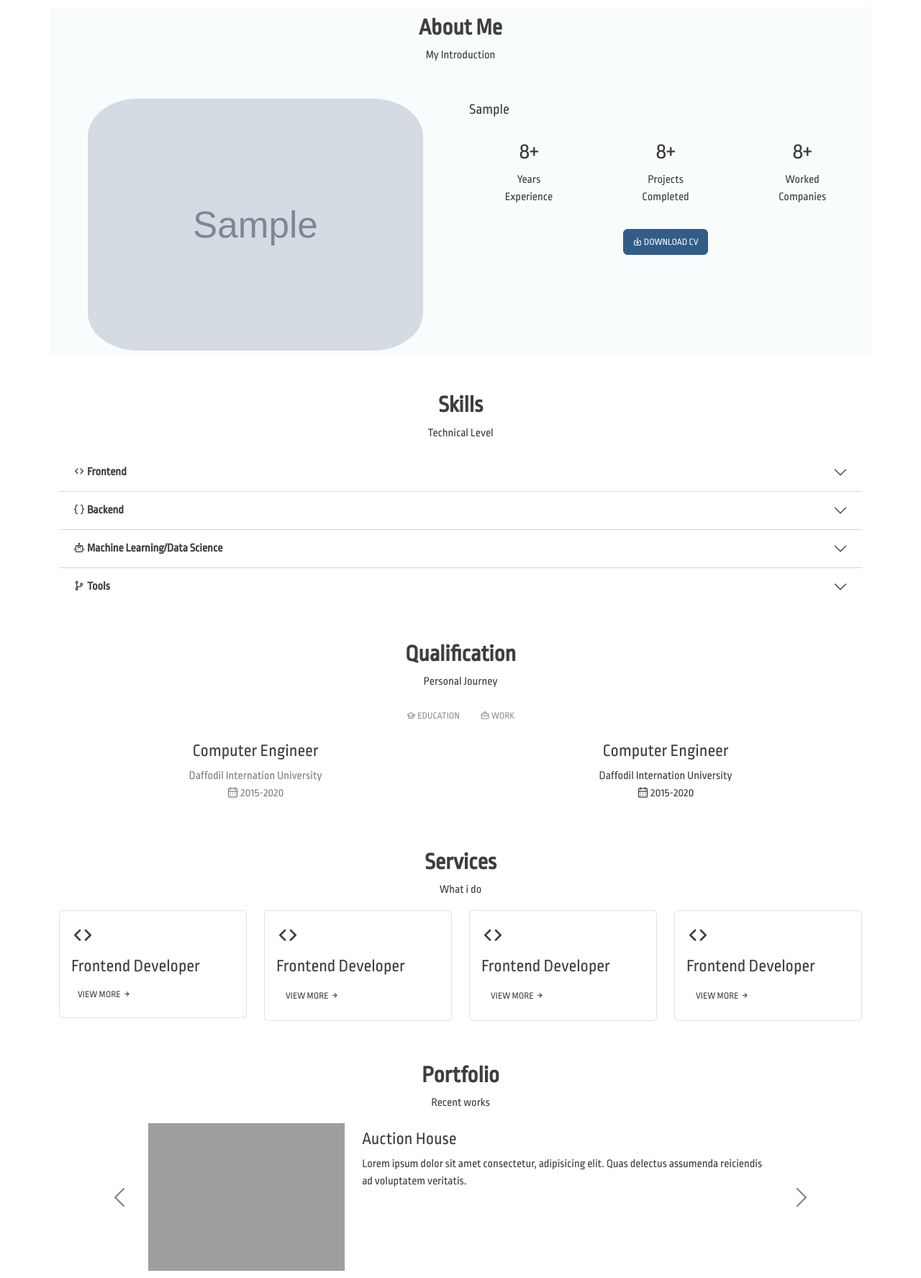
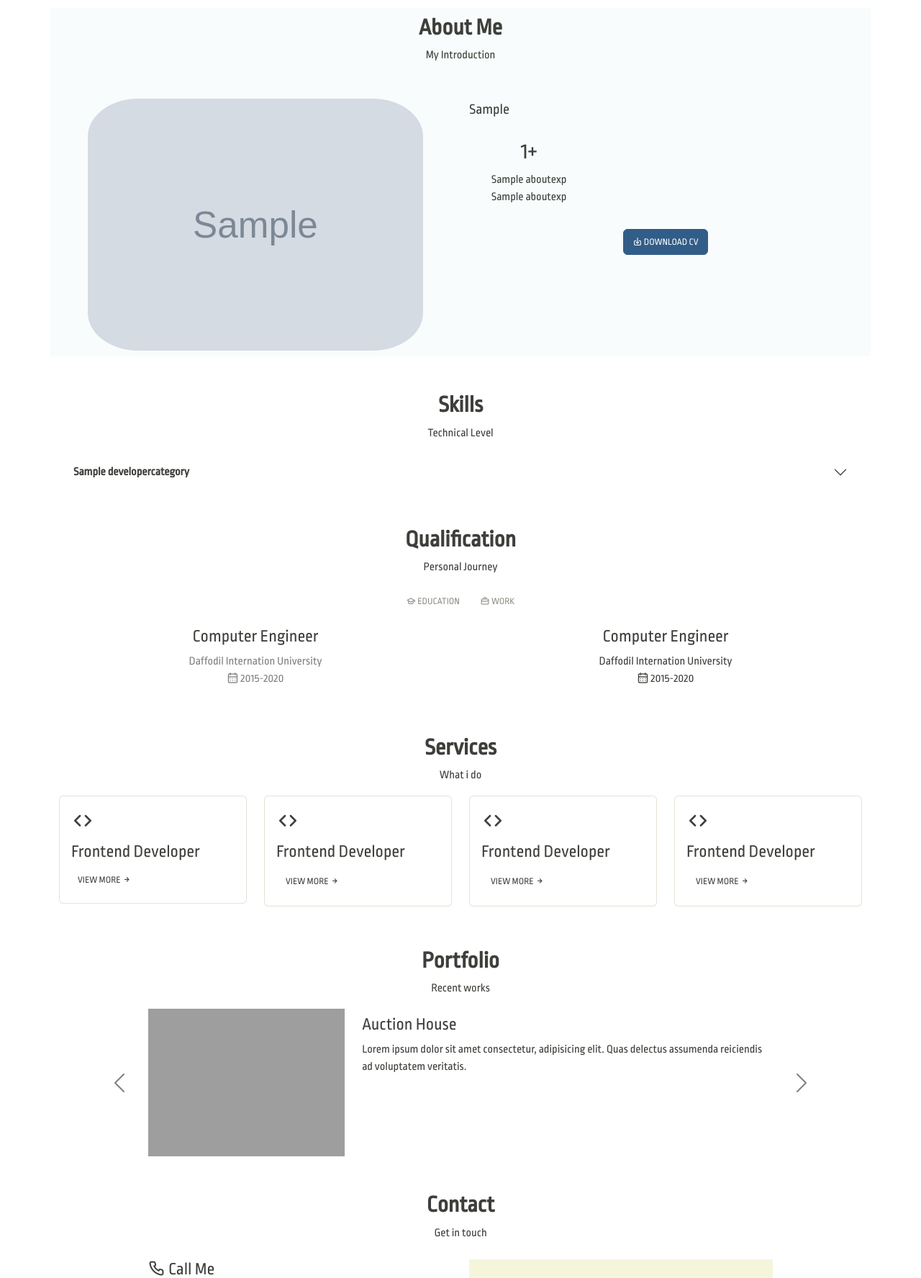
Before and after one commit to nilldiggonto/simple-portfolio-to-represent-yourself, a Django app: template templates/base.html in a window 1280 px wide. Shown: the part 307-2082 px from the top of the page at 72% size. Run offline with Django 3.2, Linux system fonts and the light colour scheme; the template is opened without the code that fills it: values that come from a table or form of the project are taken from there, others are empty; tables that the repository leaves empty hold one stand-in row (values such as "Sample post"); grey boxes marked "Sample" are stand-in pictures; grey boxes are pictures that could not be loaded.

```diff
--- a/antu/admin.py
+++ b/antu/admin.py
@@ -1,5 +1,8 @@
 from django.contrib import admin
-from .models import ProfileModel
+from .models import ProfileModel,AboutExp,DeveloperCategory,DeveloperPercentage
 
 # Register your models here.
 admin.site.register(ProfileModel)
+admin.site.register(AboutExp)
+admin.site.register(DeveloperCategory)
+admin.site.register(DeveloperPercentage)
--- a/antu/models.py
+++ b/antu/models.py
@@ -17,3 +17,29 @@ class ProfileModel(models.Model):
 
     def __str__(self):
         return self.name
+
+
+class AboutExp(models.Model):
+    title       =   models.CharField(max_length=20)
+    subtitle    =   models.CharField(max_length=20)
+    profile     =   models.ForeignKey(ProfileModel,related_name='aboutexp',on_delete=models.CASCADE)
+    digit       =   models.IntegerField(default=1)
+
+    def __str__(self):
+        return self.title
+
+
+### Developer Category
+class DeveloperCategory(models.Model):
+    title_cat   =   models.CharField(max_length=20)
+    icon        =   models.CharField(max_length=200)
+    def __str__(self):
+        return self.title_cat
+
+class DeveloperPercentage(models.Model):
+    title   =   models.CharField(max_length=20)
+    digit   =   models.IntegerField(default=10)
+    dev_cat =   models.ForeignKey(DeveloperCategory,related_name='developer',on_delete=models.CASCADE)
+
+    def __str__(self):
+        return self.title
--- a/antu/views.py
+++ b/antu/views.py
@@ -1,11 +1,13 @@
 from django.shortcuts import render,get_object_or_404
-from .models import ProfileModel
+from .models import ProfileModel,DeveloperCategory
 # Create your views here.
 def homePage(request):
     template_name = 'base.html'
     profile_info = get_object_or_404(ProfileModel,profile_code='1234')
+    dev_cat = DeveloperCategory.objects.all()
 
     context = {
         'profile_info':profile_info,
+        'dev_cat':dev_cat
     }
     return render(request,template_name,context)
--- a/templates/base.html
+++ b/templates/base.html
@@ -132,23 +132,14 @@
 
           </p>
           <div class="row mt-4">
+            {% for ap in profile_info.aboutexp.all %}
             <div class="col-4 text-center">
-              <h2>8+</h2>
-              <p>Years <br> Experience</p>
+              <h2>{{ap.digit}}+</h2>
+              <p>{{ap.title}} <br> {{ap.subtitle}}</p>
               <!-- <p>Experience</p> -->
             </div>
+            {%endfor%}
 
-            <div class="col-4 text-center">
-              <h2>8+</h2>
-              <p>Projects <br> Completed</p>
-              <!-- <p>Completed</p> -->
-            </div>
-
-            <div class="col-4 text-center">
-              <h2>8+</h2>
-              <p>Worked <br> Companies</p>
-
-            </div>
           </div>
 
           <div class="text-center">
@@ -172,25 +163,32 @@
       <div class="row">
         <div class="col">
           <div class="accordion accordion-flush" id="accordionFlushExample">
+
+            {% for dev in dev_cat %}
             <div class="accordion-item">
               <h2 class="accordion-header" id="flush-headingOne">
                 <button class="accordion-button collapsed" type="button" data-bs-toggle="collapse"
-                  data-bs-target="#flush-collapseOne" aria-expanded="false" aria-controls="flush-collapseOne">
-                  <strong><i class="uil uil-arrow"></i> Frontend</strong>
+                  data-bs-target="#flush-collapseOne-{{forloop.counter}}" aria-expanded="false" aria-controls="flush-collapseOne">
+                  <strong><i class="{{dev.icon}}"></i> {{dev.title_cat}}</strong>
                 </button>
               </h2>
-              <div id="flush-collapseOne" class="accordion-collapse collapse" aria-labelledby="flush-headingOne"
+              <div id="flush-collapseOne-{{forloop.counter}}" class="accordion-collapse collapse" aria-labelledby="flush-headingOne"
                 data-bs-parent="#accordionFlushExample">
                 <div class="accordion-body">
+
+                  {% for lan in dev.developer.all %}
                   <div class="d-flex justify-content-between">
-                    <span>HTML</span>
-                    <span>25%</span>
+                    <span>{{lan.title}}</span>
+                    <span>{{lan.digit}}%</span>
                   </div>
                   <div class="progress mb-2">
-                    <div class="progress-bar bg-warning" role="progressbar" style="width: 75%;" aria-valuenow="75"
+                    <div class="progress-bar bg-warning" role="progressbar" style="width: {{lan.digit}}%;" aria-valuenow="{{lan.digit}}"
                       aria-valuemin="0" aria-valuemax="100"></div>
                   </div>
+                  {%endfor%}
 
+
+<!--
                   CSS
                   <div class="progress mb-2">
                     <div class="progress-bar bg-warning" role="progressbar" style="width: 75%;" aria-valuenow="75"
@@ -207,60 +205,15 @@
                   <div class="progress mb-2">
                     <div class="progress-bar bg-warning" role="progressbar" style="width: 75%;" aria-valuenow="75"
                       aria-valuemin="0" aria-valuemax="100"></div>
-                  </div>
+                  </div> -->
 
                   <!-- Placeholder content for this accordion, which is intended to demonstrate the <code>.accordion-flush</code> class. This is the first item's accordion body.</div> -->
                 </div>
               </div>
             </div>
-            <div class="accordion-item">
-              <h2 class="accordion-header" id="flush-headingTwo">
-                <button class="accordion-button collapsed" type="button" data-bs-toggle="collapse"
-                  data-bs-target="#flush-collapseTwo" aria-expanded="false" aria-controls="flush-collapseTwo">
-                  <!-- <p class="lead"></p> -->
-                  <strong> <i class="uil uil-brackets-curly"></i> Backend</strong>
-                </button>
-              </h2>
-              <div id="flush-collapseTwo" class="accordion-collapse collapse" aria-labelledby="flush-headingTwo"
-                data-bs-parent="#accordionFlushExample">
-                <div class="accordion-body">
-                  Placeholder content for this accordion, which is intended to demonstrate the
-                  <code>.accordion-flush</code> class. This is the second item's accordion body. Let's imagine this
-                  being filled with some actual content.</div>
-              </div>
-            </div>
-            <div class="accordion-item">
-              <h2 class="accordion-header" id="flush-headingThree">
-                <button class="accordion-button collapsed" type="button" data-bs-toggle="collapse"
-                  data-bs-target="#flush-collapseThree" aria-expanded="false" aria-controls="flush-collapseThree">
-                  <!-- <p class="lead"></p> -->
-                  <strong><i class="uil uil-robot"></i> Machine Learning/Data Science</strong>
-                </button>
-              </h2>
-              <div id="flush-collapseThree" class="accordion-collapse collapse" aria-labelledby="flush-headingThree"
-                data-bs-parent="#accordionFlushExample">
-                <div class="accordion-body">Placeholder content for this accordion, which is intended to demonstrate the
-                  <code>.accordion-flush</code> class. This is the third item's accordion body. Nothing more exciting
-                  happening here in terms of content, but just filling up the space to make it look, at least at first
-                  glance, a bit more representative of how this would look in a real-world application.</div>
-              </div>
-            </div>
-            <div class="accordion-item">
-              <h2 class="accordion-header" id="flush-headingThree">
-                <button class="accordion-button collapsed" type="button" data-bs-toggle="collapse"
-                  data-bs-target="#flush-collapseFour" aria-expanded="false" aria-controls="flush-collapseThree">
-                  <!-- <p class="lead"> </p> -->
-                  <strong><i class="uil uil-code-branch"></i> Tools</strong>
-                </button>
-              </h2>
-              <div id="flush-collapseFour" class="accordion-collapse collapse" aria-labelledby="flush-headingThree"
-                data-bs-parent="#accordionFlushExample">
-                <div class="accordion-body">Placeholder content for this accordion, which is intended to demonstrate the
-                  <code>.accordion-flush</code> class. This is the third item's accordion body. Nothing more exciting
-                  happening here in terms of content, but just filling up the space to make it look, at least at first
-                  glance, a bit more representative of how this would look in a real-world application.</div>
-              </div>
-            </div>
+
+            {%endfor%}
+
 
           </div>
         </div>
```
